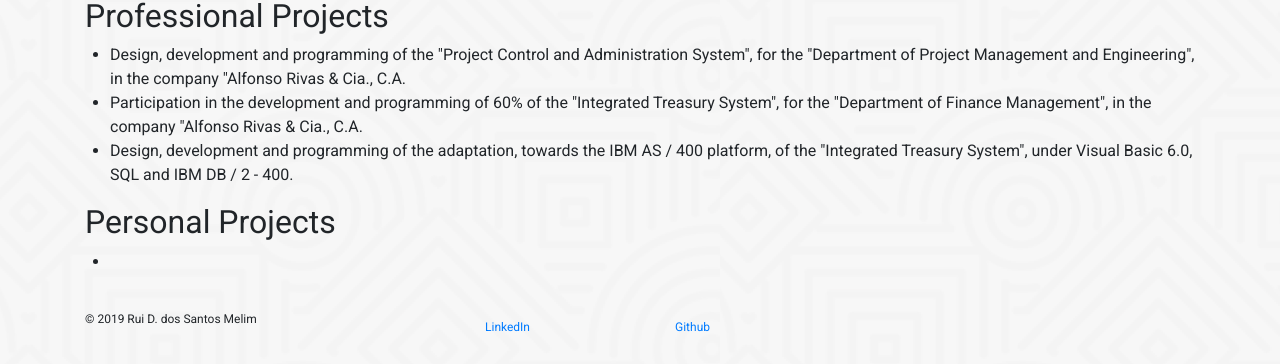
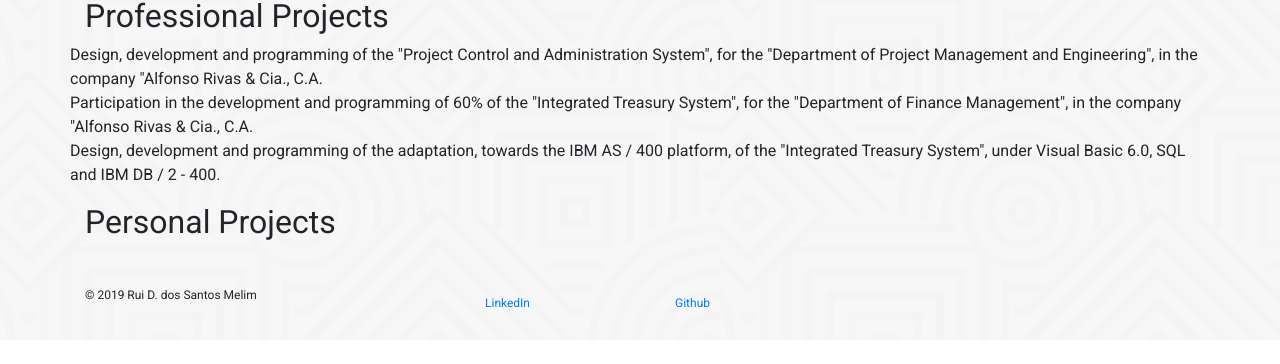
Before and after one commit to rmelim/MiPortafolio, a plain HTML site: page experience.html in a window 1280 px wide. Shown: the part 822-1186 px from the top of the page. After the commit the page ends 1162 px from the top, so only its background shows below. Drawn offline with nearby package versions, Linux system fonts and the light colour scheme.

Commit message:
Mi Portafolio - Segundo commit

```diff
--- a/experience.html
+++ b/experience.html
@@ -3,6 +3,7 @@
 <head>
 	<title>My Personal Portfolio</title>
 	<meta charset="utf-8" />
+	<link href="./resources/css/reset.css" rel="stylesheet" type="text/css">
 	<link href="https://stackpath.bootstrapcdn.com/bootstrap/4.3.1/css/bootstrap.min.css" rel="stylesheet" integrity="sha384-ggOyR0iXCbMQv3Xipma34MD+dH/1fQ784/j6cY/iJTQUOhcWr7x9JvoRxT2MZw1T" crossorigin="anonymous">
 	<link href='https://fonts.googleapis.com/css?family=Roboto:300,400,700' rel='stylesheet' type='text/css'>
 	<link href="./resources/css/portfolio.css" rel="stylesheet" type="text/css">
--- a/resources/css/portfolio.css
+++ b/resources/css/portfolio.css
@@ -1,6 +1,6 @@
 body {
   font-family: Roboto, sans-serif;
-  background-image: url("../Images/hypnotize_bg.png");
+  background-image: url("/resources/images/hypnotize_bg.png");
 }
 
 header {
@@ -31,7 +31,7 @@ a {
 .jumbotron {
   display: flex;
   align-items: center;
-  background-image:url("../Images/Background.jpg");
+  background-image:url("/resources/images/Background.jpg");
   background-size: cover;
   color: #ffffff;
   height: 400px;
--- /dev/null
+++ b/resources/css/reset.css
@@ -0,0 +1,78 @@
+html, body, div, span, applet, object, iframe,
+h1, h2, h3, h4, h5, h6, p, blockquote, pre,
+a, abbr, acronym, address, big, cite, code,
+del, dfn, em, img, ins, kbd, q, s, samp,
+small, strike, strong, sub, sup, tt, var,
+b, u, i, center,
+dl, dt, dd, ol, ul, li,
+fieldset, form, label, legend,
+table, caption, tbody, tfoot, thead, tr, th, td,
+article, aside, canvas, details, embed,
+figure, figcaption, footer, header, hgroup,
+menu, nav, output, ruby, section, summary,
+time, mark, audio, video {
+  margin: 0;
+  padding: 0;
+  border: 0;
+  font-size: 100%;
+  font: inherit;
+  vertical-align: baseline;
+  box-sizing: border-box;
+}
+/* HTML5 display-role reset for older browsers */
+article, aside, details, figcaption, figure,
+footer, header, hgroup, menu, nav, section {
+  display: block;
+}
+body {
+  line-height: 1;
+}
+ol, ul {
+  list-style: none;
+}
+blockquote, q {
+  quotes: none;
+}
+blockquote:before, blockquote:after,
+q:before, q:after {
+  content: '';
+  content: none;
+}
+table {
+  border-collapse: collapse;
+  border-spacing: 0;
+}
+* {
+  cursor: default;
+  -webkit-touch-callout: none; /* iOS Safari */
+    -webkit-user-select: none; /* Safari */
+     -khtml-user-select: none; /* Konqueror HTML */
+       -moz-user-select: none; /* Firefox */
+        -ms-user-select: none; /* Internet Explorer/Edge */
+            user-select: none; /* Non-prefixed version, currently
+                                  supported by Chrome and Opera */
+}
+
+input[type="number"] {
+  background: transparent;
+  border: none;
+}
+
+input[type=number]::-webkit-inner-spin-button,
+input[type=number]::-webkit-outer-spin-button {
+  -webkit-appearance: none;
+  margin: 0;
+}
+
+input:focus{
+  outline: none;
+}
+
+html {
+    overflow: scroll;
+    overflow-x: hidden;
+}
+
+::-webkit-scrollbar {
+    display: none;
+}
```
Also changed, not shown: about.html (+1 -0 lines), education.html (+1 -0 lines), index.html (+1 -0 lines), 1 other file.
